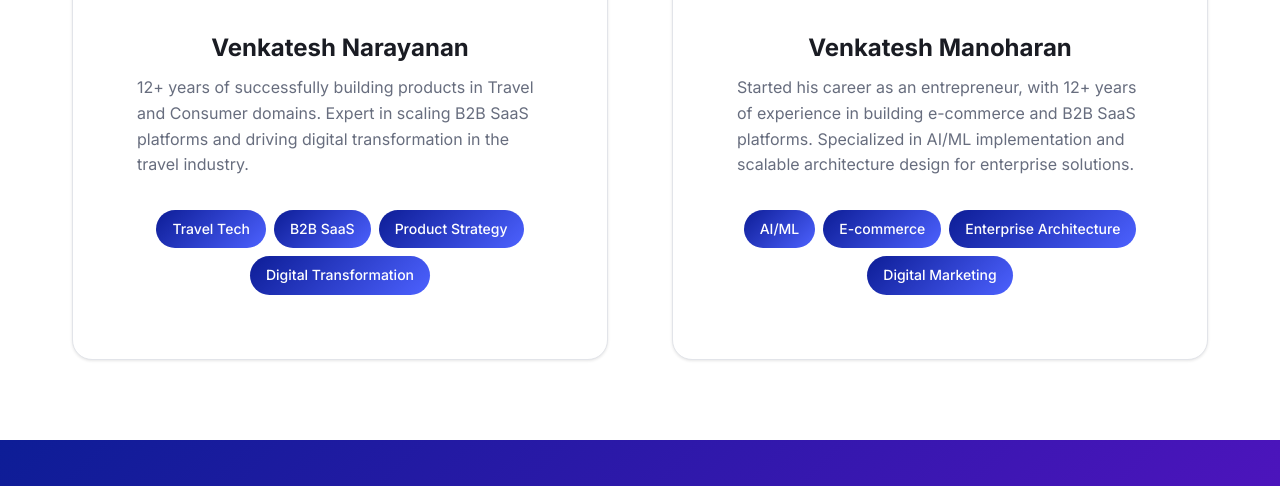
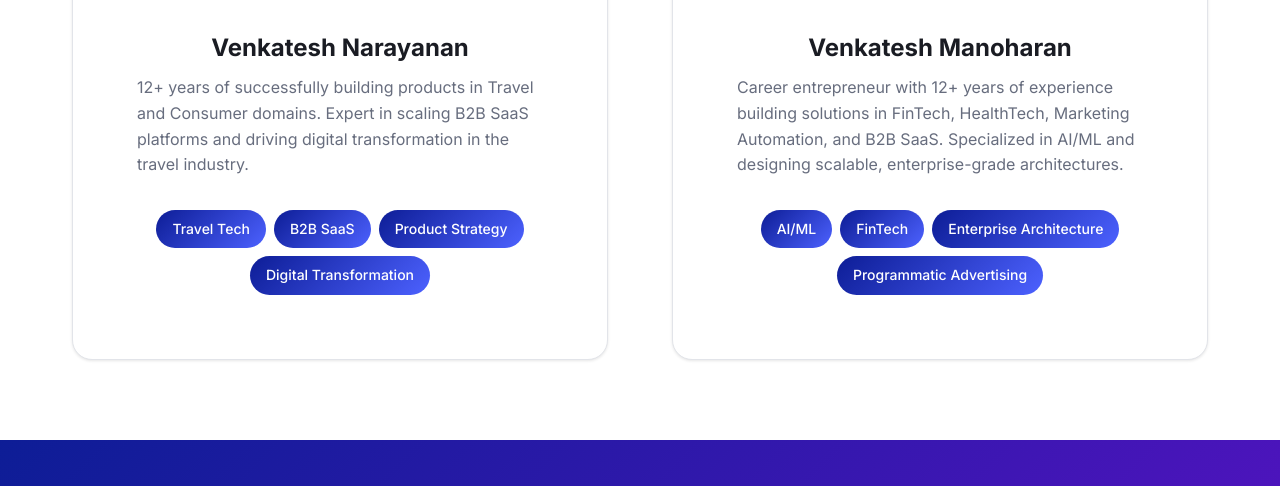
Before and after one commit to detinet/detinet.github.io, a plain HTML site: page team/index.html in a window 1280 px wide. Shown: the part 1039-1525 px from the top of the page. Drawn offline with Linux system fonts and the light colour scheme.

Commit message:
Updated Mano Bio

```diff
--- a/team/index.html
+++ b/team/index.html
@@ -115,15 +115,14 @@
               <div class="founder-info">
                 <h3>Venkatesh Manoharan</h3>
                 <p class="founder-bio">
-                  Started his career as an entrepreneur, with 12+ years of experience
-                  in building e-commerce and B2B SaaS platforms. Specialized in AI/ML implementation
-                  and scalable architecture design for enterprise solutions.
+                  Career entrepreneur with 12+ years of experience building solutions in FinTech, HealthTech, Marketing
+                  Automation, and B2B SaaS. Specialized in AI/ML and designing scalable, enterprise-grade architectures.
                 </p>
                 <div class="founder-expertise">
                   <span class="expertise-tag">AI/ML</span>
-                  <span class="expertise-tag">E-commerce</span>
+                  <span class="expertise-tag">FinTech</span>
                   <span class="expertise-tag">Enterprise Architecture</span>
-                  <span class="expertise-tag">Digital Marketing</span>
+                  <span class="expertise-tag">Programmatic Advertising</span>
                 </div>
               </div>
             </div>
```
